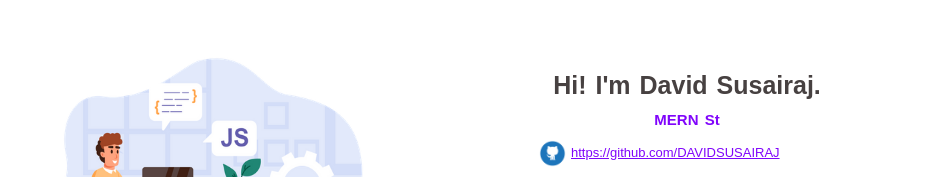
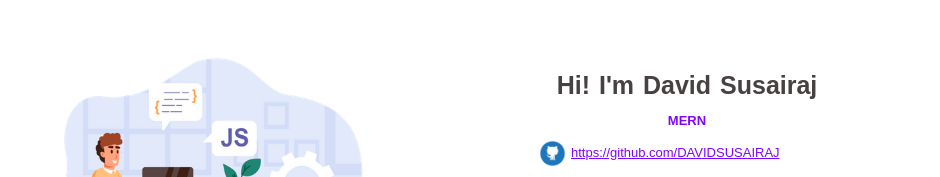
Before and after one commit to DAVIDSUSAIRAJ/david-portfolio, a React (Create React App) app: page / in a window 1280 px wide. Shown: the part 213-390 px from the top of the page, without its empty margins (163-1103 px from the left). Built offline with nearby package versions, Linux system fonts and the light colour scheme.

Commit message:
text isssue fixed

```diff
--- a/src/pages/home.js
+++ b/src/pages/home.js
@@ -12,7 +12,7 @@ import "../scss/home.css";
 function Home(params) {
   const [readmore, setReadmore] = useState(false);
   const [text] = useTypewriter({
-    words: ["MERN Stack Developer."],
+    words: ["MERN STACK DEVELOPER"],
     loop: {},
     typeSpeed: 70,
     deleteSpeed: 70,
@@ -36,9 +36,9 @@ function Home(params) {
         </div>
 
         <div className="home--content">
-          <h4 className="intro">Hi! I'm David Susairaj.</h4>
+          <h4 className="intro">Hi! I'm David Susairaj</h4>
           <h2 style={{ marginTop: "5px" }}>
-            <span style={{ width: "190px", display: "inline-block",color:"rgb(128 5 251)" }}>
+            <span style={{ width: "250px", display: "inline-block",color:"rgb(128 5 251)",fontSize:"13px" }}>
               {text}
             </span>
 
```
